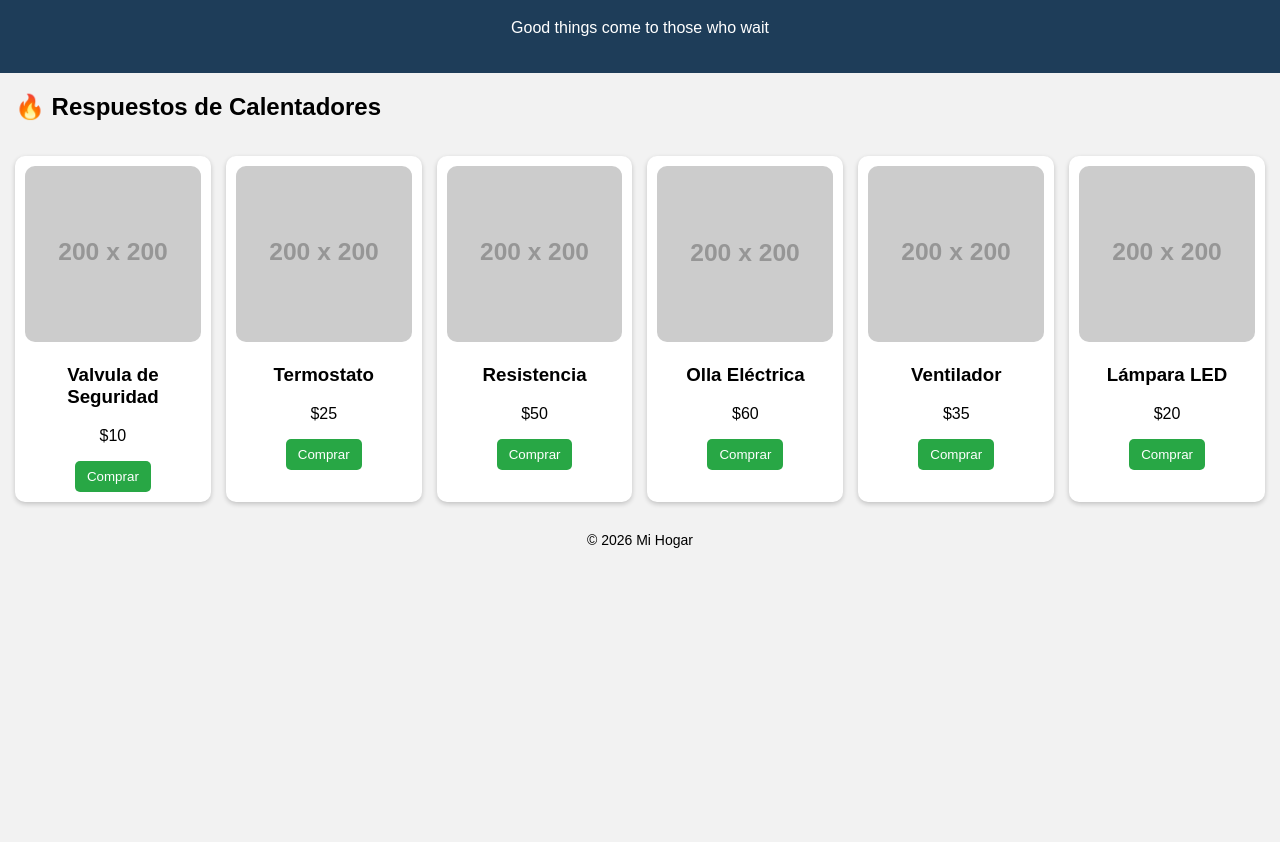
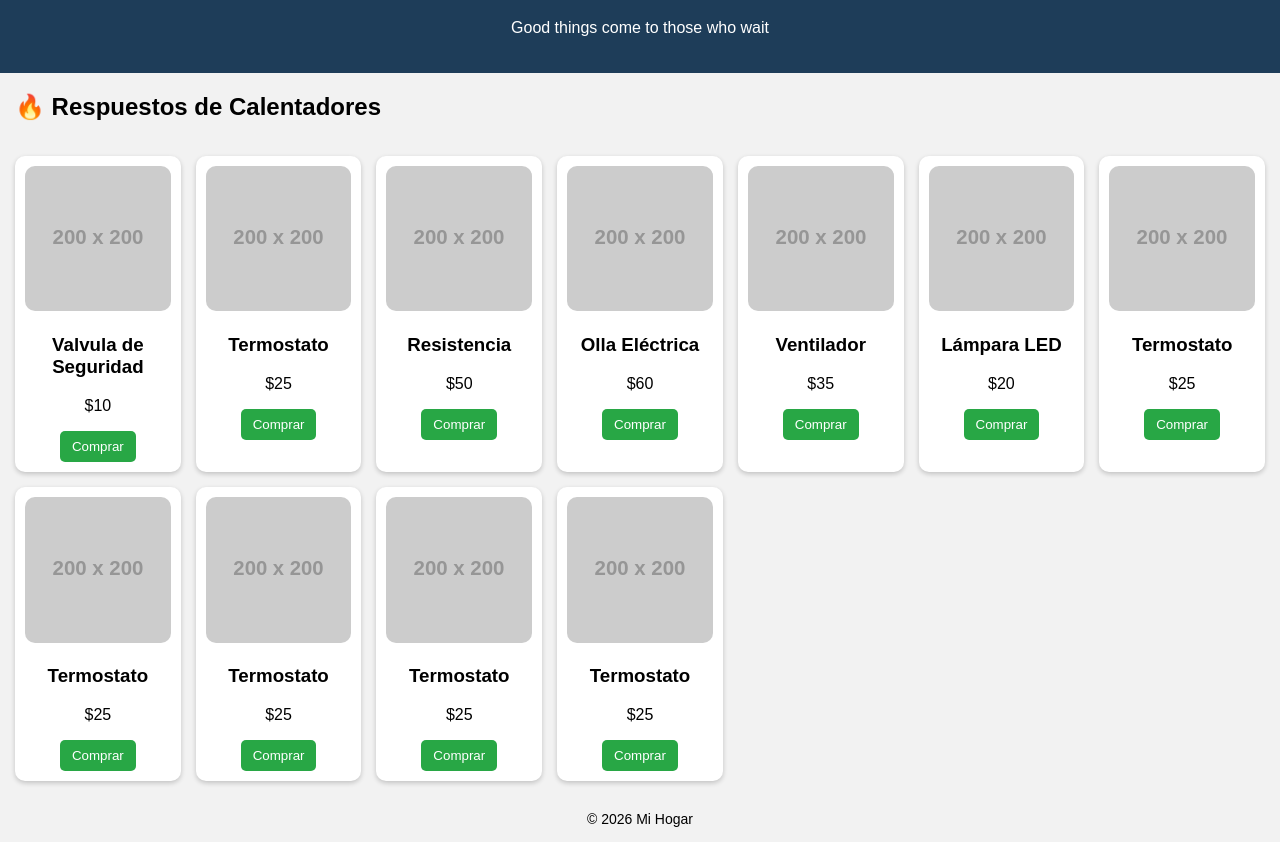
Before and after one commit to delgadomesquida-coder/mihogar-, a plain HTML site: page index.html in a window 1280 px wide. Shown: the part 82-924 px from the top of the page. Before the commit the page ends 800 px from the top, so only its background shows below. Drawn offline with Linux system fonts and the light colour scheme; placeholder pictures from the web are drawn by us.

Commit message:
Add product cards for thermostats
Added multiple product cards for thermostats with images and purchase buttons.

```diff
--- a/index.html
+++ b/index.html
@@ -120,6 +120,52 @@ footer{
 </a>
 </div>
 
+    <div class="card">
+<img src="https://via.placeholder.com/200">
+<h3>Termostato</h3>
+<p>$25</p>
+<a href="https://wa.me/+5354498512?text=Hola quiero la Brida de Repuesto">
+<button>Comprar</button>
+</a>
+</div>
+
+<div class="card">
+<img src="https://via.placeholder.com/200">
+<h3>Termostato</h3>
+<p>$25</p>
+<a href="https://wa.me/+5354498512?text=Hola quiero la Brida de Repuesto">
+<button>Comprar</button>
+</a>
+</div>
+
+ <div class="card">
+<img src="https://via.placeholder.com/200">
+<h3>Termostato</h3>
+<p>$25</p>
+<a href="https://wa.me/+5354498512?text=Hola quiero la Brida de Repuesto">
+<button>Comprar</button>
+</a>
+</div>
+
+<div class="card">
+<img src="https://via.placeholder.com/200">
+<h3>Termostato</h3>
+<p>$25</p>
+<a href="https://wa.me/+5354498512?text=Hola quiero la Brida de Repuesto">
+<button>Comprar</button>
+</a>
+</div>
+
+<div class="card">
+<img src="https://via.placeholder.com/200">
+<h3>Termostato</h3>
+<p>$25</p>
+<a href="https://wa.me/+5354498512?text=Hola quiero la Brida de Repuesto">
+<button>Comprar</button>
+</a>
+</div>
+
+
 </section>
 
 <footer>
```
